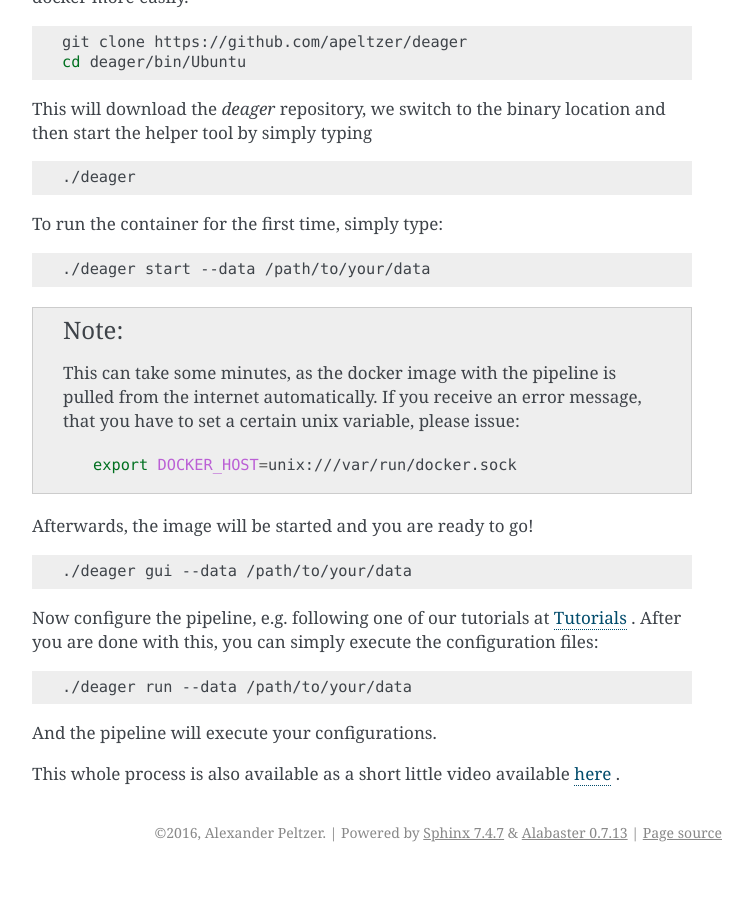
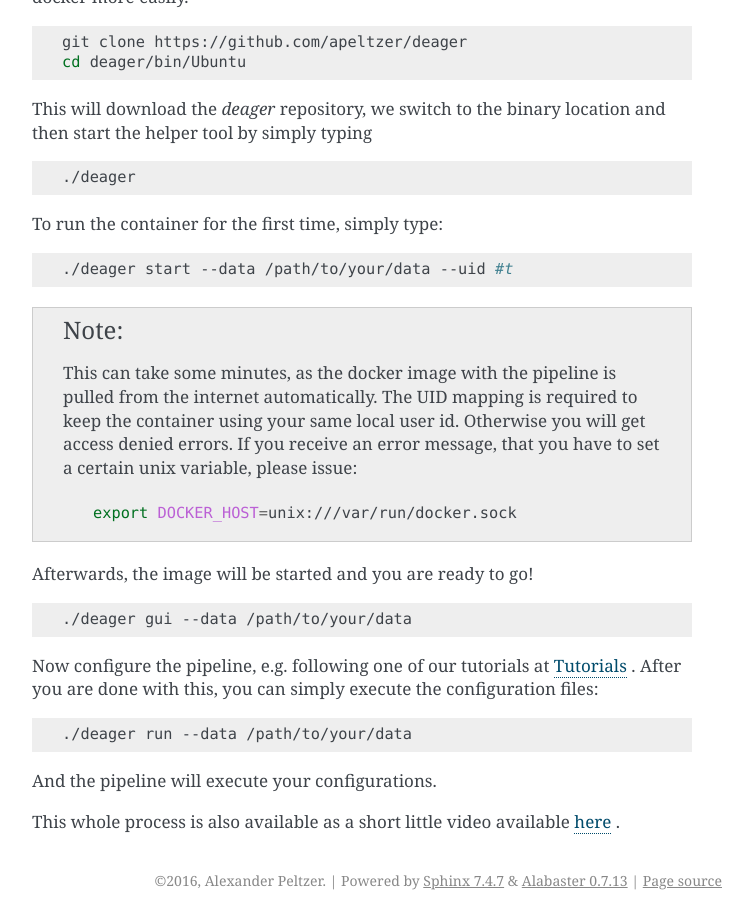
Before and after one commit to apeltzer/EAGER-GUI, a Sphinx documentation site: the page built from docs/contents/userguide.rst, in a window 1280 px wide and 900 px high, scrolled down 1384 px. Shown: the whole window, without its empty margins (388-1140 px from the left). Built offline with Sphinx 7.4.7, drawn with Linux system fonts in a browser that asks for light colours; before the commit the page ends 2256 px from its top, so only the background shows below that.

Commit message:
Update userguide.rst
Updated uid information

```diff
--- a/docs/contents/userguide.rst
+++ b/docs/contents/userguide.rst
@@ -60,11 +60,11 @@ To run the container for the first time, simply type:
 
 .. code-block:: bash
 
-  ./deager start --data /path/to/your/data
+  ./deager start --data /path/to/your/data --uid #t
 
 .. note::
 
-  This can take some minutes, as the docker image with the pipeline is pulled from the internet automatically. If you receive an error message, that you have to set a certain unix variable, please issue:
+  This can take some minutes, as the docker image with the pipeline is pulled from the internet automatically. The UID mapping is required to keep the container using your same local user id. Otherwise you will get access denied errors. If you receive an error message, that you have to set a certain unix variable, please issue:
 
   .. code-block:: bash
 
```
